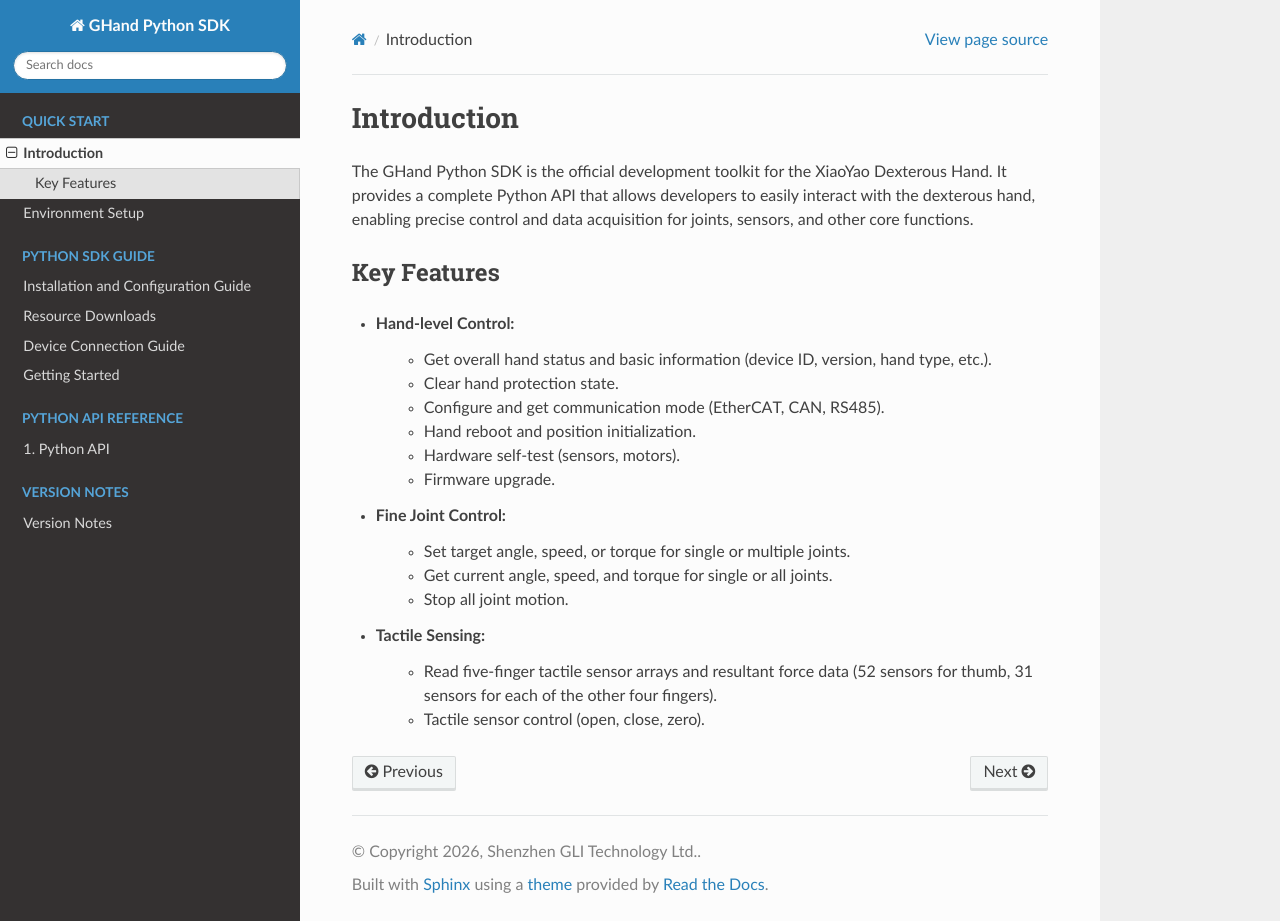
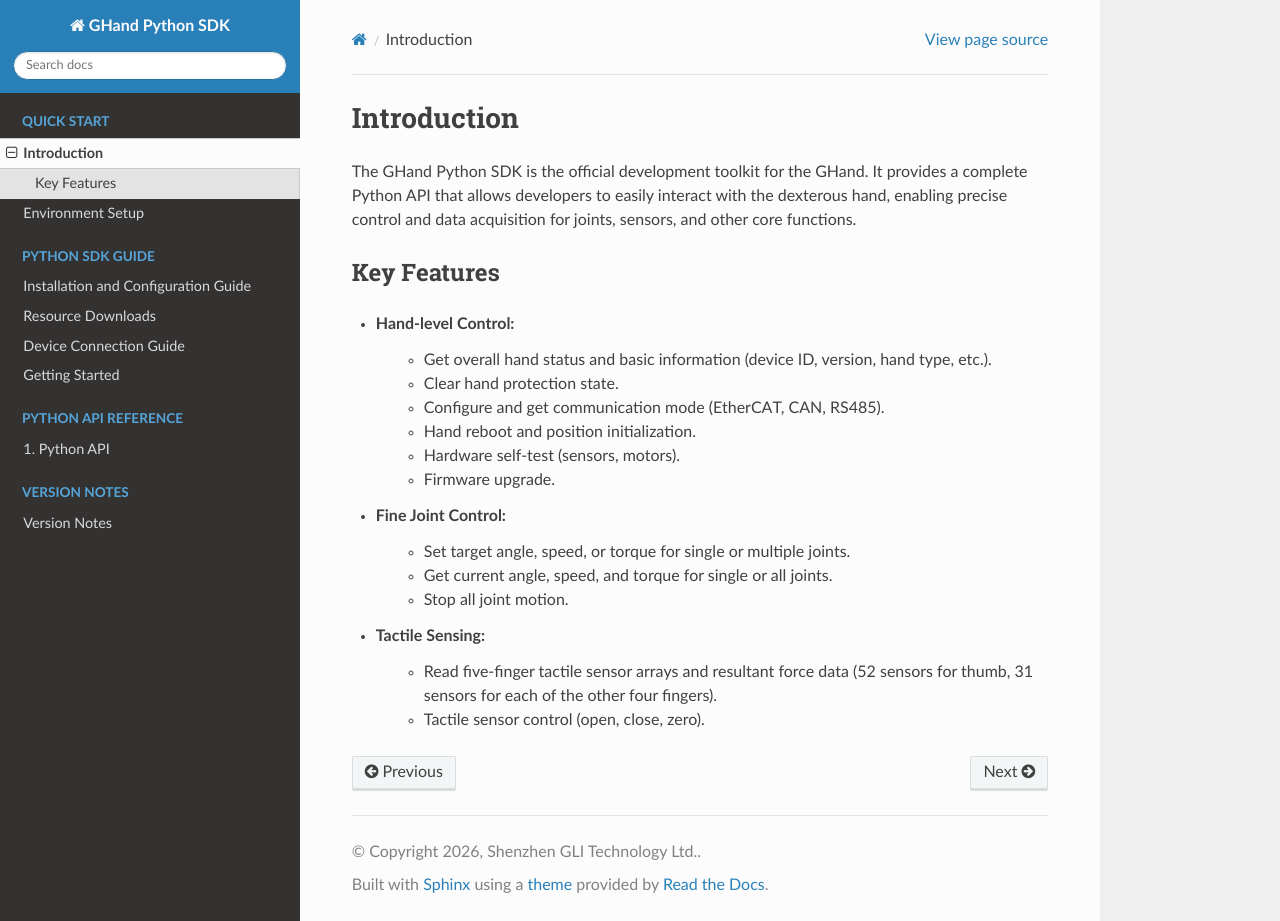
Before and after one commit to gli-sdk/GHand-Python-SDK, a Sphinx documentation site: the page built from docs/source/introduction.rst, in a window 1280 px wide and 921 px high. Built offline with Sphinx 7.4.7 and the Read the Docs theme 3.1.0, drawn with Linux system fonts in a browser that asks for light colours.

Commit message:
fix: update product name from XiaoYao Dexterous Hand to GHand in documentation

```diff
--- a/docs/source/introduction.rst
+++ b/docs/source/introduction.rst
@@ -3,7 +3,7 @@
 Introduction
 ============
 
-The GHand Python SDK is the official development toolkit for the XiaoYao Dexterous Hand. It provides a complete Python API that allows developers to easily interact with the dexterous hand, enabling precise control and data acquisition for joints, sensors, and other core functions.
+The GHand Python SDK is the official development toolkit for the GHand. It provides a complete Python API that allows developers to easily interact with the dexterous hand, enabling precise control and data acquisition for joints, sensors, and other core functions.
 
 Key Features
 ------------
--- a/docs/source/sdk/connection.rst
+++ b/docs/source/sdk/connection.rst
@@ -3,7 +3,7 @@
 Device Connection Guide
 =======================
 
-The XiaoYao Dexterous Hand supports multiple connection methods:
+The GHand supports multiple connection methods:
 
 EtherCAT Connection
 -------------------
```
